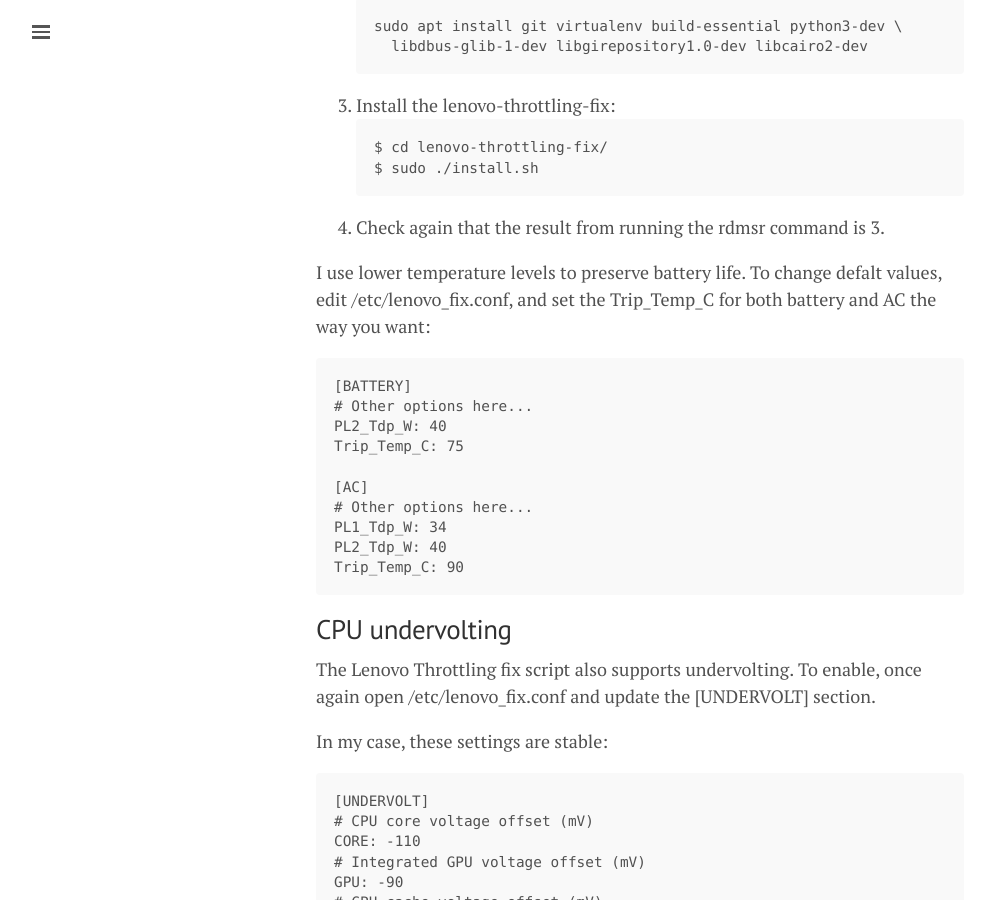
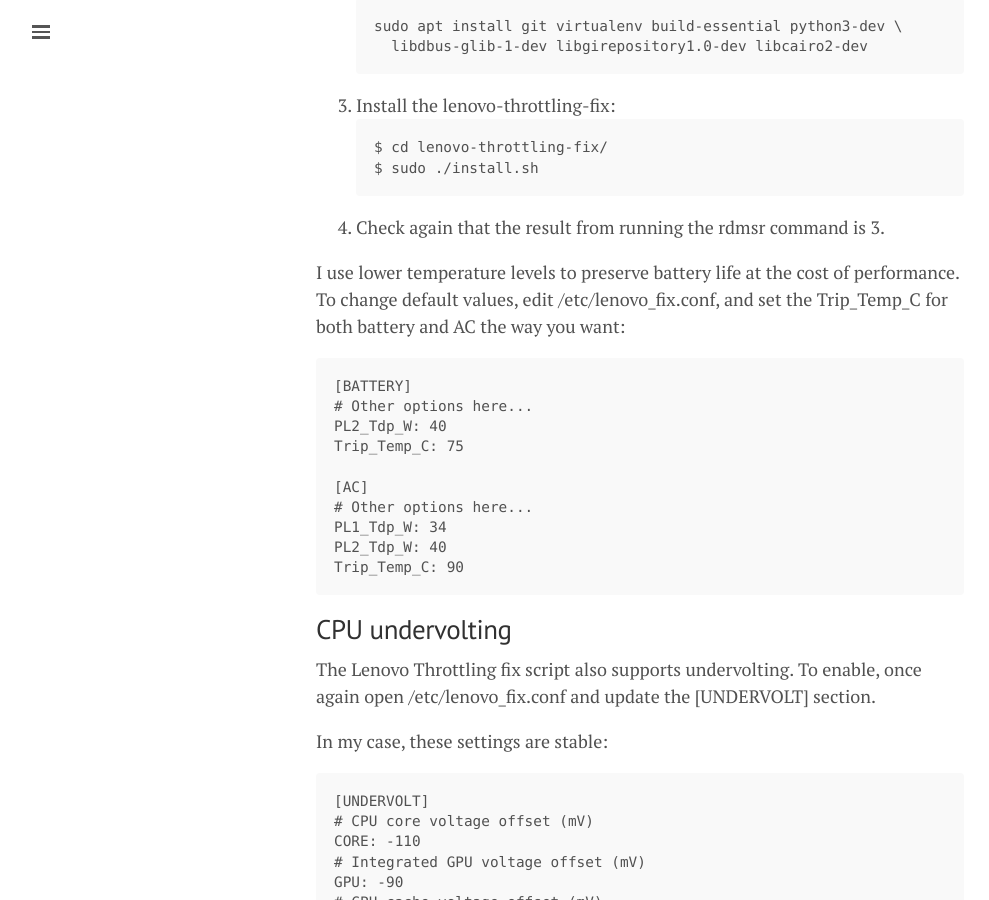
Before and after one commit to lgeurts/lgeurts.github.io, a Jekyll site: the page built from _posts/2021-10-15-ubuntu-setup-notes-for-x1-carbon-gen8.md, in a window 1280 px wide and 900 px high, scrolled down 2514 px. Shown: the whole window, without its empty margins (0-989 px from the left). Built offline with Jekyll 4.4.1, drawn with Linux system fonts in a browser that asks for light colours; nearby versions of some CDN libraries; comment, search, counter and statistics services are not loaded.

Commit message:
Update 2021-10-15-ubuntu-setup-notes-for-x1-carbon-gen8.md

````diff
--- a/_posts/2021-10-15-ubuntu-setup-notes-for-x1-carbon-gen8.md
+++ b/_posts/2021-10-15-ubuntu-setup-notes-for-x1-carbon-gen8.md
@@ -83,7 +83,7 @@
 ```
 4. Check again that the result from running the rdmsr command is 3.
 
-I use lower temperature levels to preserve battery life. To change defalt values, edit /etc/lenovo_fix.conf, and set the Trip_Temp_C for both battery and AC the way you want:
+I use lower temperature levels to preserve battery life at the cost of performance. To change default values, edit /etc/lenovo_fix.conf, and set the Trip_Temp_C for both battery and AC the way you want:
 ```
 [BATTERY]
 # Other options here...
````
